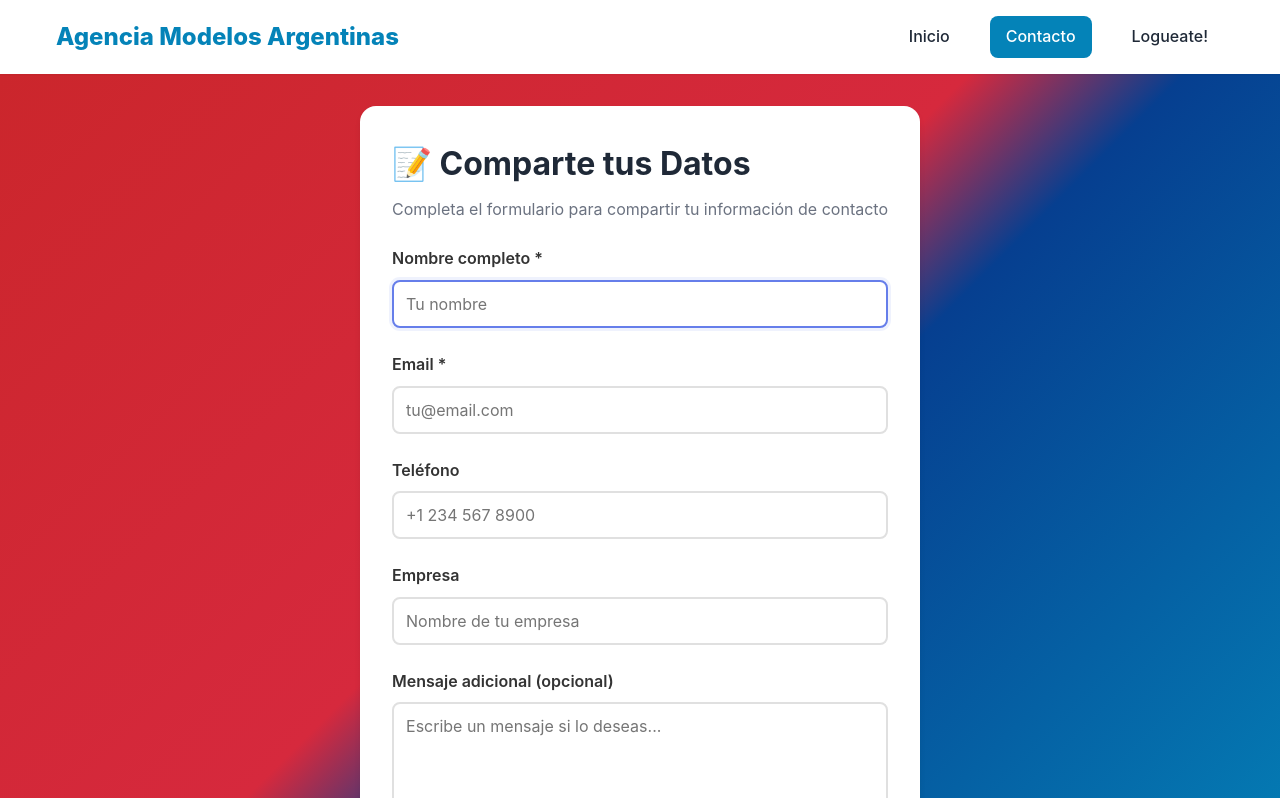
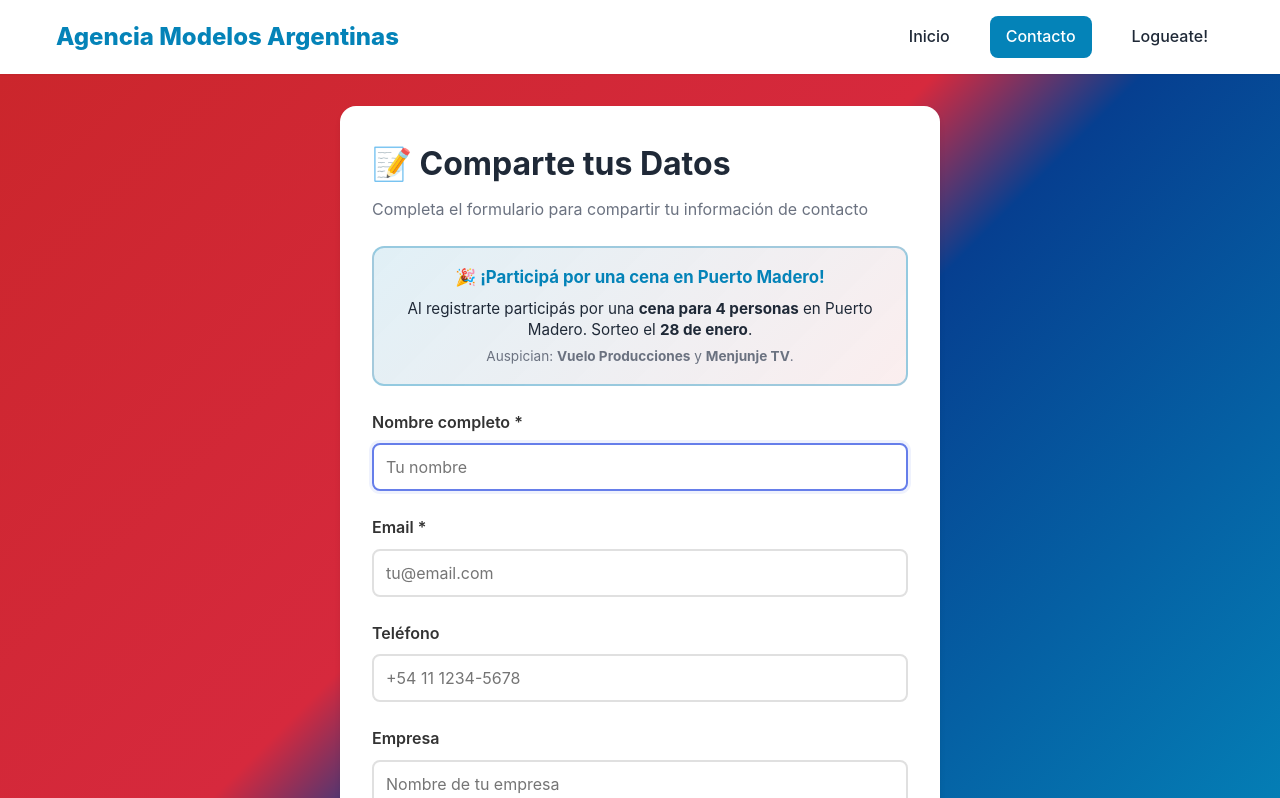
Before and after one commit to JBolivar14/agencia-modelos, a React (Vite) app: page /contacto in a window 1280 px wide. Shown: the top 798 px of the page. Built offline with nearby package versions, Linux system fonts and the light colour scheme; no server answers; the HTML template or start-up script is replaced by a standard one.

Commit message:
Formulario contacto: placeholder tel +54, promo sorteo cena Puerto Madero (28/01, Vuelo Producciones, Menjunje TV)

```diff
--- a/public/styles.css
+++ b/public/styles.css
@@ -315,6 +315,33 @@ h1 {
     color: white;
     transform: translateY(-2px);
     box-shadow: var(--shadow-md);
+}
+
+/* Promo sorteo - formulario contacto QR */
+.contacto-promo {
+    background: linear-gradient(135deg, rgba(4, 131, 184, 0.12) 0%, rgba(203, 38, 44, 0.08) 100%);
+    border: 2px solid rgba(4, 131, 184, 0.35);
+    border-radius: 12px;
+    padding: 1rem 1.25rem;
+    margin-bottom: 1.5rem;
+    text-align: center;
+}
+.contacto-promo-title {
+    font-size: 1.05rem;
+    font-weight: 700;
+    color: var(--primary-color);
+    margin: 0 0 0.4rem 0;
+}
+.contacto-promo-text {
+    font-size: 0.95rem;
+    color: var(--text-primary);
+    margin: 0 0 0.35rem 0;
+    line-height: 1.4;
+}
+.contacto-promo-auspician {
+    font-size: 0.85rem;
+    color: var(--text-secondary, #555);
+    margin: 0;
 }
 
 /* Estilos del formulario */
--- a/src/pages/Contacto.css
+++ b/src/pages/Contacto.css
@@ -17,6 +17,33 @@
   font-size: 2rem;
   margin-bottom: 0.5rem;
   color: var(--text-primary);
+}
+
+/* Promo sorteo - formulario contacto QR */
+.contacto-promo {
+  background: linear-gradient(135deg, rgba(4, 131, 184, 0.12) 0%, rgba(203, 38, 44, 0.08) 100%);
+  border: 2px solid rgba(4, 131, 184, 0.35);
+  border-radius: 12px;
+  padding: 1rem 1.25rem;
+  margin-bottom: 1.5rem;
+  text-align: center;
+}
+.contacto-promo-title {
+  font-size: 1.05rem;
+  font-weight: 700;
+  color: var(--primary-color);
+  margin: 0 0 0.4rem 0;
+}
+.contacto-promo-text {
+  font-size: 0.95rem;
+  color: var(--text-primary);
+  margin: 0 0 0.35rem 0;
+  line-height: 1.4;
+}
+.contacto-promo-auspician {
+  font-size: 0.85rem;
+  color: var(--text-secondary, #555);
+  margin: 0;
 }
 
 .form-group {
--- a/src/pages/Contacto.jsx
+++ b/src/pages/Contacto.jsx
@@ -97,7 +97,11 @@ function Contacto() {
           <p className="subtitle">
             Completa el formulario para compartir tu información de contacto
           </p>
-
+          <div className="contacto-promo">
+            <p className="contacto-promo-title">🎉 ¡Participá por una cena en Puerto Madero!</p>
+            <p className="contacto-promo-text">Al registrarte participás por una <strong>cena para 4 personas</strong> en Puerto Madero. Sorteo el <strong>28 de enero</strong>.</p>
+            <p className="contacto-promo-auspician">Auspician: <strong>Vuelo Producciones</strong> y <strong>Menjunje TV</strong>.</p>
+          </div>
           <form onSubmit={handleSubmit}>
             {/* Honeypot anti-bots (oculto) */}
             <input
@@ -147,7 +151,7 @@ function Contacto() {
                 type="tel"
                 id="telefono"
                 name="telefono"
-                placeholder="+1 234 567 8900"
+                placeholder="+54 11 1234-5678"
                 autoComplete="tel"
                 value={formData.telefono}
                 onChange={handleChange}
```
Also changed, not shown: public/contacto.html (+6 -1 lines).
